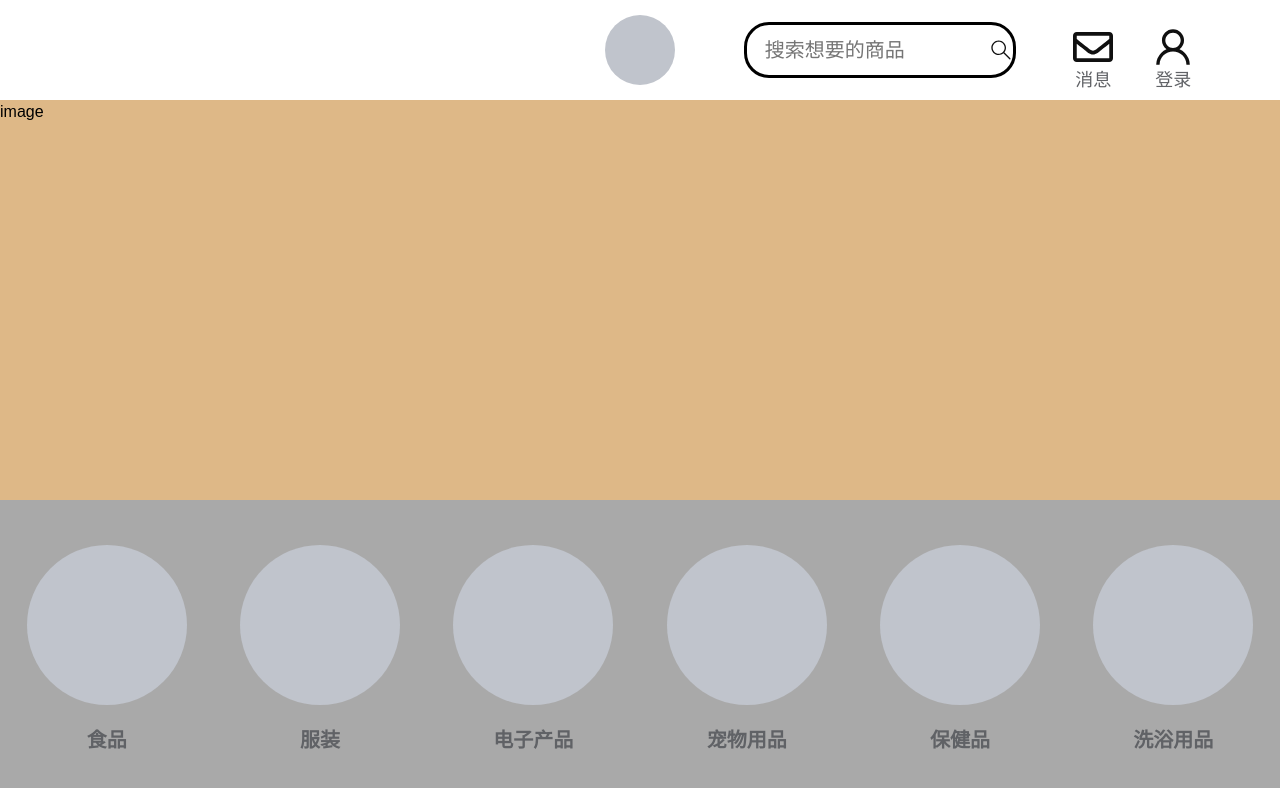
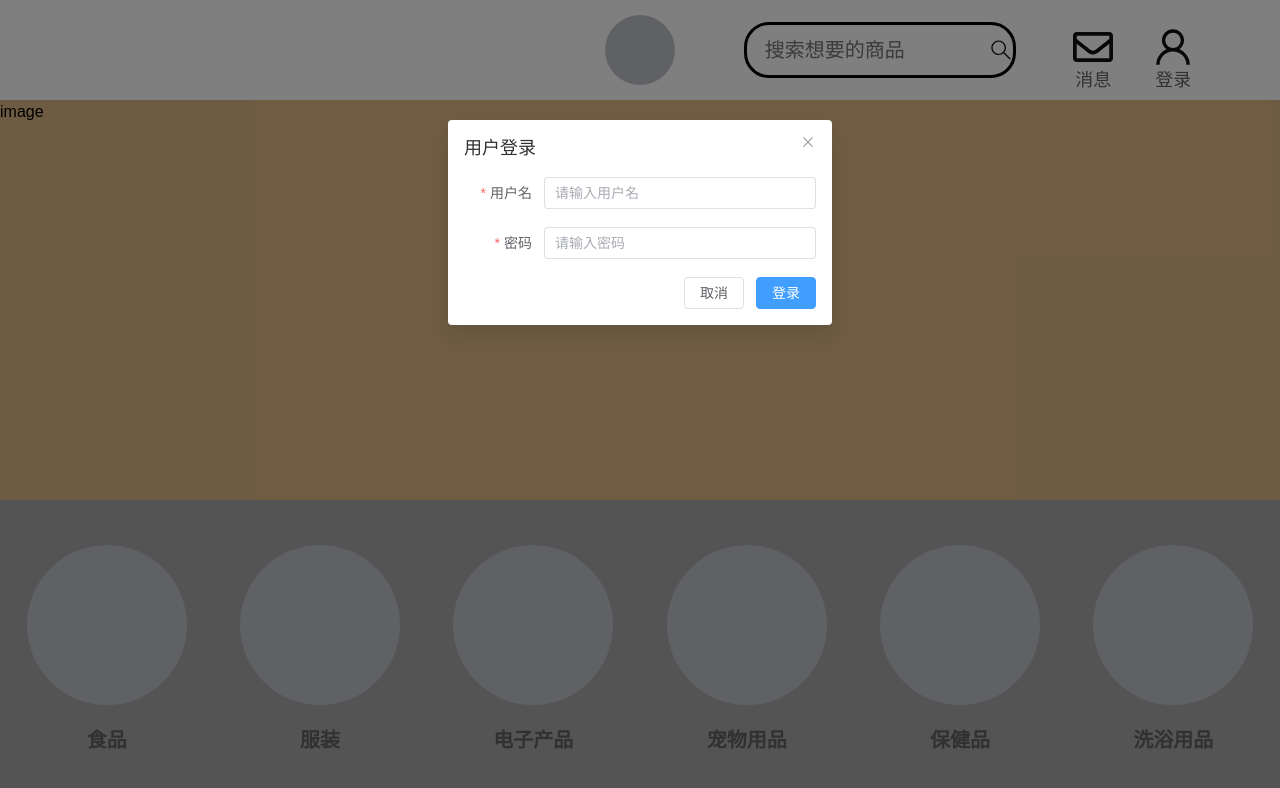
Before and after one commit to iamitis/my-store-web, a Vue app: page /#/home in a window 1280 px wide. Both pictures are taken after a click on the element "登录". Shown: the top 788 px of the page. Built offline with nearby package versions, Linux system fonts and the light colour scheme.

Commit message:
登陆界面

```diff
--- a/package.json
+++ b/package.json
@@ -10,7 +10,7 @@
   },
   "dependencies": {
     "axios": "^1.7.7",
-    "element-plus": "^2.8.7",
+    "element-plus": "^2.9.0",
     "mitt": "^3.0.1",
     "pinia": "^2.2.6",
     "vue": "^3.5.12",
--- a/src/App.vue
+++ b/src/App.vue
@@ -1,12 +1,15 @@
 <script setup lang="ts">
 import Header from "./components/Header.vue";
+
 </script>
 
 <template>
-  <Header/>
+  <Header ref =loginDialogRef />
+
   <div class="home-body">
     <router-view/>
   </div>
+
 </template>
 
 <style scoped>
--- a/src/components/Header.vue
+++ b/src/components/Header.vue
@@ -4,6 +4,7 @@
 import {inject, ref} from "vue";
 import {initRouter} from "../router";
 import {User} from "../api/user.ts";
+import LogInDialog from "../views/LogInDialog.vue";
 
 const {navTo} = initRouter()
 const searchText = ref<string>('')
@@ -12,6 +13,20 @@ function clickSearch() {
   console.log("click search")
 }
 
+// 控制登录弹窗显示
+const showLogin = ref(false);
+// 登录成功处理
+const handleLoginSuccess = (userInfo: { username: string; password: string }) => {
+  console.log('登录成功:', userInfo);
+  // 可以在这里调用登录接口，或跳转到用户页面
+};
+
+// 登录取消处理
+const handleLoginCancel = () => {
+  console.log('用户取消了登录');
+};
+
+
 const currUser = inject('currUser') as User
 
 function clickNotification() {
@@ -19,7 +34,7 @@ function clickNotification() {
   if (currUser.userId === -1) {
     // 说明未登录
     ElMessage.info("请先登录")
-    // TODO: 打开登录页面
+    showLogin.value = true
   } else {
     navTo('Notification')
   }
@@ -29,14 +44,17 @@ function clickUser() {
   console.log("click user")
   if (currUser.userId === -1) {
     // 说明未登录
-    // TODO: 打开登录页面
+    showLogin.value = true
   } else {
     navTo('User', {userId: currUser.userId})
   }
 }
+
+
 </script>
 
 <template>
+  <LogInDialog v-model:visible="showLogin" @loginSuccess="handleLoginSuccess" @loginCancel="handleLoginCancel"/>
   <el-row class="header-container">
     <el-col :span="10"/>
     <el-col :span="4" class="header-item">
--- a/src/views/CategoryDetail.vue
+++ b/src/views/CategoryDetail.vue
@@ -3,6 +3,8 @@
 import {useRoute} from "vue-router";
 
 const categoryName = useRoute().params.categoryName
+
+
 </script>
 
 <template>
--- a/src/views/Home.vue
+++ b/src/views/Home.vue
@@ -21,9 +21,13 @@ const {navTo} = initRouter()
 function navToCategoryDetail(categoryName: string) {
   navTo('CategoryDetail', {categoryName})
 }
+
+
 </script>
 
 <template>
+
+
   <div class="home-image-container">
     image
   </div>
--- /dev/null
+++ b/src/views/LogInDialog.vue
@@ -0,0 +1,92 @@
+<script setup lang="ts">
+import {ref,  defineEmits} from 'vue';
+
+// 取消按钮
+const handleCancel = () => {
+  emit('loginCancel'); // 通知父组件取消
+  emit('update:visible', false); // 关闭弹窗
+};
+
+// Props：控制弹窗显示
+
+const visible = defineModel('visible', {
+  type: Boolean,
+  required: true,
+})
+
+
+
+// 表单数据
+const loginForm = ref({
+  username: '',
+  password: '',
+});
+
+
+// 表单验证规则
+const loginRules = {
+  username: [{ required: true, message: '请输入用户名', trigger: 'blur' }],
+  password: [
+    { required: true, message: '请输入密码', trigger: 'blur' }
+  ],
+};
+
+// Emits：通知父组件
+const emit = defineEmits(['update:visible', 'loginSuccess', 'loginCancel']);
+
+// 表单引用（用于校验）
+const loginFormRef = ref();
+
+// 提交登录表单
+const submitLoginForm = () => {
+  loginFormRef.value.validate((valid: boolean) => {
+    if (valid) {
+      console.log('登录成功:', loginForm.value);
+      // 触发成功事件
+      emit('loginSuccess', loginForm.value);
+      emit('update:visible', false); // 关闭弹窗
+    } else {
+      console.log('验证失败');
+    }
+  });
+};
+
+function handleClose() {
+  emit('loginCancel');
+  emit('update:visible', false);
+}
+
+
+</script>
+
+<template>
+  <el-dialog
+      title="用户登录"
+      v-model="visible"
+      width="30%"
+      @close="handleClose"
+  >
+  <el-form :model="loginForm" :rules="loginRules" ref="loginFormRef" label-width="80px">
+    <!-- 用户名 -->
+    <el-form-item label="用户名" prop="username">
+      <el-input v-model="loginForm.username" placeholder="请输入用户名"></el-input>
+    </el-form-item>
+
+    <!-- 密码 -->
+    <el-form-item label="密码" prop="password">
+      <el-input v-model="loginForm.password" type="password" placeholder="请输入密码"></el-input>
+    </el-form-item>
+
+    <!-- 按钮 -->
+    <div style="text-align: right;">
+      <el-button @click="handleCancel">取消</el-button>
+      <el-button type="primary" @click="submitLoginForm">登录</el-button>
+    </div>
+
+  </el-form>
+  </el-dialog>
+</template>
+
+<style scoped>
+
+</style>
```
Also changed, not shown: components.d.ts (+2 -10 lines), 1 other file (tests, documents, lock files or other folders).
